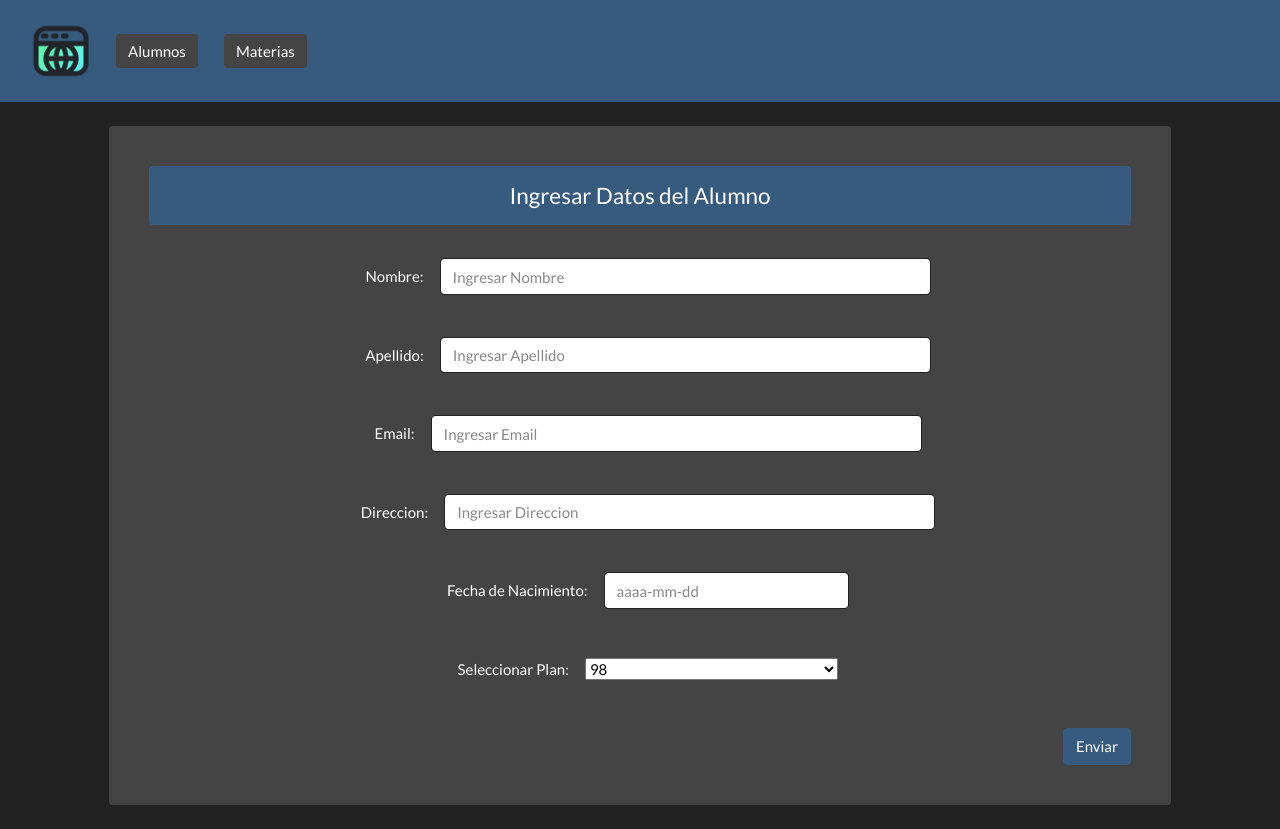
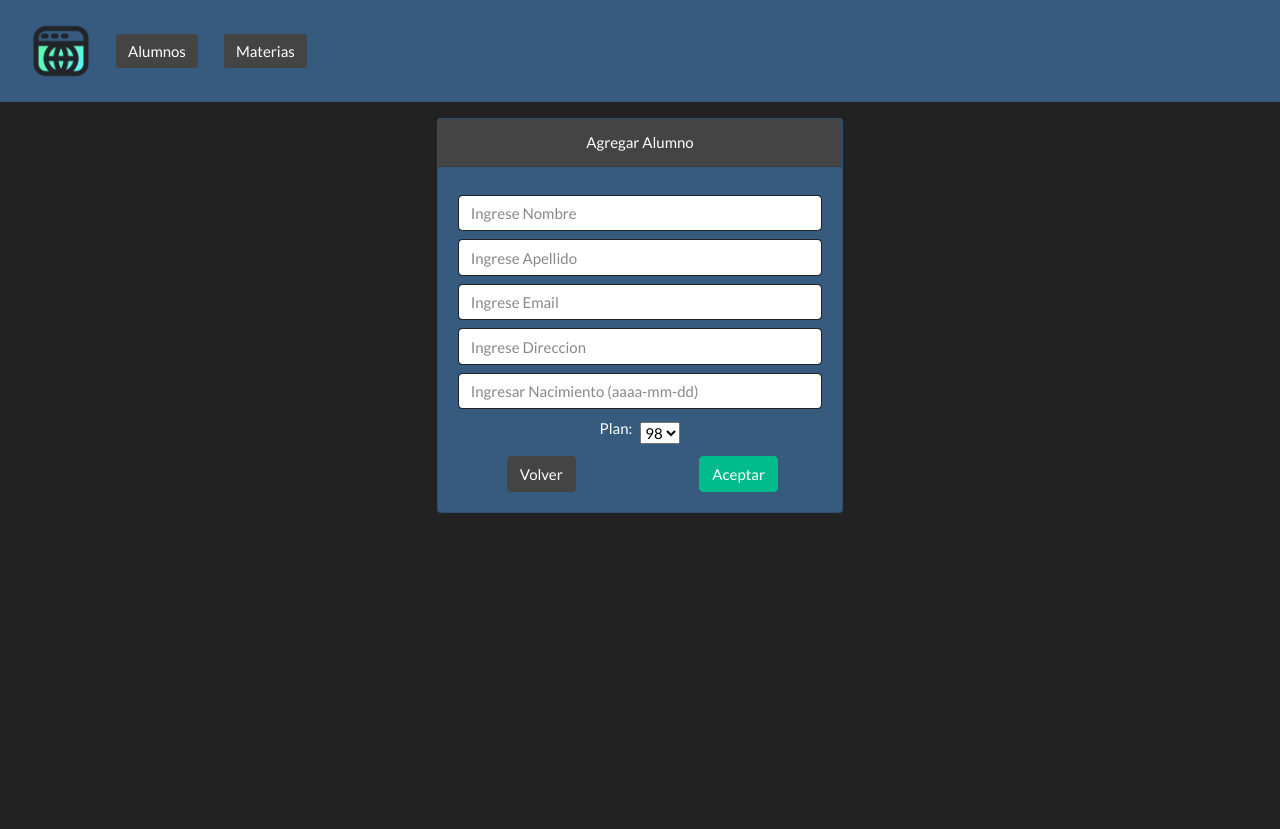
Before and after one commit to FedeeMest/fullstack_app_FB, an Angular app in the folder FrontEnd/SysAcad/: page /add_alumno in a window 1280 px wide. After the commit the page ends 800 px from the top, so only its background shows below. Built offline with nearby package versions, Linux system fonts and the light colour scheme.

Commit message:
Pureba Front

```diff
--- a/FrontEnd/SysAcad/src/app/app.component.ts
+++ b/FrontEnd/SysAcad/src/app/app.component.ts
@@ -1,11 +1,12 @@
 import { Component } from '@angular/core';
 import { RouterModule} from '@angular/router';
 import { NavbarComponent } from './components/navbar/navbar.component';
+import { ReactiveFormsModule } from '@angular/forms';
 
 @Component({
   selector: 'app-root',
   standalone: true,
-  imports: [RouterModule,NavbarComponent],
+  imports: [RouterModule,NavbarComponent,ReactiveFormsModule],
   templateUrl: './app.component.html',
   styleUrl: './app.component.css'
 })
--- a/FrontEnd/SysAcad/src/app/components/Alum/add-update-alumno/add-update-alumno.component.html
+++ b/FrontEnd/SysAcad/src/app/components/Alum/add-update-alumno/add-update-alumno.component.html
@@ -1,49 +1,34 @@
-<div class="container-sm">
-<form class="m-4 p-3 mb-2 bg-secondary rounded">
-    <fieldset>
-      <h4 class="p-3 rounded bg-primary text-white m-4 text-center">Ingresar Datos del Alumno</h4>
-
-      <div class="d-flex align-items-center justify-content-center m-4">
-        <label class="d-flex align-items-center justify-content-center m-3">Nombre:</label>
-        <input class="form-control w-50"aria-describedby="emailHelp" placeholder="Ingresar Nombre">
-      </div>
-
-      <div class="d-flex align-items-center justify-content-center m-4">
-        <label class="d-flex align-items-center justify-content-center m-3">Apellido:</label>
-        <input class="form-control w-50" placeholder="Ingresar Apellido">
-      </div>
-
-      <div class="d-flex align-items-center justify-content-center m-4">
-        <label class="d-flex align-items-center justify-content-center m-3">Email:</label>
-        <input class="form-control w-50" placeholder="Ingresar Email">
-      </div>
-
-      <div class="d-flex align-items-center justify-content-center m-4">
-        <label class="d-flex align-items-center justify-content-center m-3">Direccion:</label>
-        <input class="form-control w-50" placeholder="Ingresar Direccion">
-      </div>
-
-      <div class="d-flex align-items-center justify-content-center m-4">
-        <label class="d-flex align-items-center justify-content-center m-3">Fecha de Nacimiento:</label>
-        <input class="form-control w-25" placeholder="aaaa-mm-dd">
-      </div>
-
-
-      <div class="d-flex align-items-center justify-content-center m-2">
-        <label class="d-flex align-items-center justify-content-center m-3">Seleccionar Plan:</label>
-        <select class="form-select w-25">
+<div class="row mt-3">
+  <div class="col-lg-4 offset-lg-4">
+    <div class="card text-white bg-primary mb-3" style="max-width: 50rem;">
+      <div class="card-header text-center">Agregar Alumno</div>
+      <div class="card-body">
+          <form>
+            <input type="text" class="form-control mt-2" placeholder="Ingrese Nombre">
+            <input type="text" class="form-control mt-2" placeholder="Ingrese Apellido">
+            <input type="text" class="form-control mt-2" placeholder="Ingrese Email">
+            <input type="text" class="form-control mt-2" placeholder="Ingrese Direccion">
+            <input type="text" class="form-control mt-2" placeholder="Ingresar Nacimiento (aaaa-mm-dd)">
+            <div class="d-flex justify-content-center align-items-center mt-2">
+            <label class="form-label  mr-2">Plan:</label>
+            <select class="form-select">
               <option>98</option>
-          <option>99</option>
               <option>01</option>
               <option>05</option>
-          <option>11</option>
+              <option>10</option>
+              <option>24</option>
             </select>
             </div>
-
-      <div class="d-flex align-items-center justify-content-end">
-      <button type="submit" class="btn btn-primary d-flex align-items-center justify-content-center m-4">Enviar</button>
+            <div class="row mt-2 text-center">
+              <div class="col-lg-6">
+                <button onclick="location.href='http://localhost:4200/alumnos'" type="button" class="btn btn-secondary">Volver</button>
               </div>
-
-    </fieldset>
+              <div class="col-lg-6">
+                <button type="button" class="btn btn-success">Aceptar</button>
+              </div>
+            </div>
           </form>
       </div>
+    </div>
+  </div>
+</div>
--- a/FrontEnd/SysAcad/src/app/components/Mat/add-update-materia/add-update-materia.component.html
+++ b/FrontEnd/SysAcad/src/app/components/Mat/add-update-materia/add-update-materia.component.html
@@ -1,24 +1,24 @@
-<div class="container-sm">
-    <form class="m-4 p-3 mb-2 bg-secondary rounded">
+<div class="container">
+    <form class="m-4 p-3 mb-2 bg-secondary rounded w-50">
         <fieldset>
-          <h4 class="p-3 rounded bg-primary text-white m-4 text-center">Ingresar Datos de la Materia</h4>
+          <h4 class="p-3 rounded bg-primary text-white text-center">Ingresar Datos de la Materia</h4>
 
-          <div class="d-flex align-items-center justify-content-center m-4">
-            <label class="d-flex align-items-center justify-content-center m-3">Nombre:</label>
+          <div class="row d-flex align-items-center justify-content-center mt-2">
+            <label class="d-flex align-items-center justify-content-center m-1">Nombre:</label>
             <input class="form-control w-50"aria-describedby="emailHelp" placeholder="Ingresar Nombre">
           </div>
 
-          <div class="d-flex align-items-center justify-content-center m-4">
-            <label class="d-flex align-items-center justify-content-center m-3">Horas Anuales:</label>
+          <div class="row d-flex align-items-center justify-content-center mt-2">
+            <label class="d-flex align-items-center justify-content-center m-1">Horas:</label>
             <input class="form-control w-50" placeholder="Ingresar las Horas Anuales">
           </div>
 
-          <div class="d-flex align-items-center justify-content-center m-4">
-            <label class="d-flex align-items-center justify-content-center m-3">Modalidad:</label>
+          <div class="row d-flex align-items-center justify-content-center mt-2">
+            <label class="d-flex align-items-center justify-content-center m-1">Modalidad:</label>
             <input class="form-control w-50" placeholder="Ingresar Modalidad">
           </div>
 
-          <div class="d-flex align-items-center justify-content-end">
+          <div class="row d-flex align-items-center justify-content-end">
           <button type="submit" class="btn btn-primary d-flex align-items-center justify-content-center m-4">Enviar</button>
           </div>
 
--- a/FrontEnd/SysAcad/src/app/components/inicio/inicio.component.html
+++ b/FrontEnd/SysAcad/src/app/components/inicio/inicio.component.html
@@ -6,9 +6,16 @@
                 <h2>Bienvenido al Sistema de Gestion BF</h2>
             </div>
 
+            <!-- Descripcion -->
             <div class="bg-secondary rounded text-center p-3">
                 <p>Nuestro sistema de gestión del instituto está diseñado para simplificar y optimizar todas las tareas administrativas y académicas. Con esta herramienta, los usuarios pueden gestionar de manera eficiente la información clave del instituto. El sistema permite visualizar, agregar, editar y eliminar registros directamente desde la base de datos, asegurando que toda la información esté siempre actualizada y sea fácilmente accesible.</p>
                 <p>Ya sea para administrar datos de estudiantes, profesores, cursos o cualquier otro recurso institucional, nuestra plataforma ofrece una solución integral que facilita la toma de decisiones y mejora la organización dentro del instituto. ¡Empiece a explorar todas las funcionalidades que ofrecemos para llevar la gestión de su institución al siguiente nivel!</p>
+            </div>
+
+            <!-- Calendario Academico -->
+            <div>
+                <h3 class="text-center">Calendario Academico</h3>
+                <p>Aca hay que poner un calendario con "fullcalendar"</p>
             </div>
 
             <!-- Alert -->
```
Lines whose indentation alone changed are shown as unchanged.
